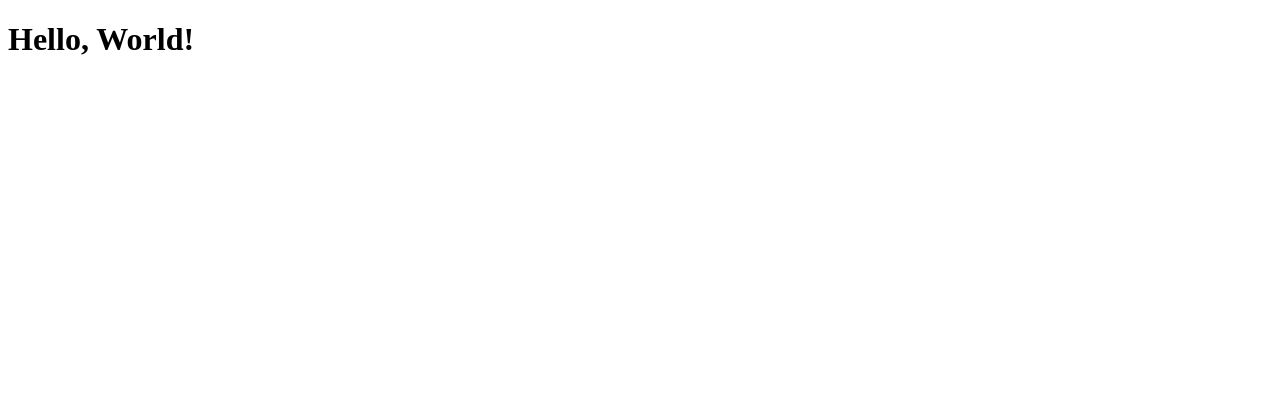
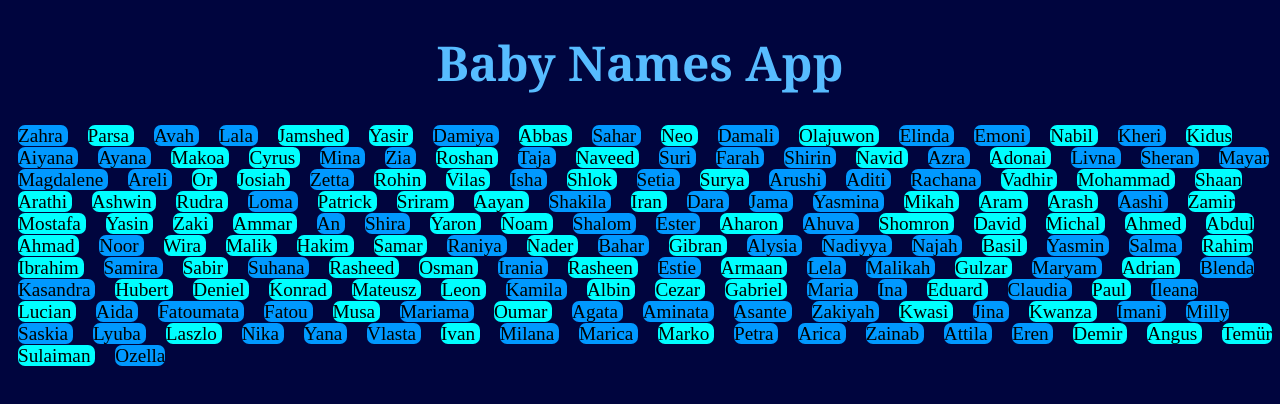
Before and after one commit to danivoro/baby-names-react-app, a React (Create React App) app: page / in a window 1280 px wide. Shown: the top 404 px of the page. Built offline with nearby package versions, Linux system fonts and the light colour scheme; the HTML template or start-up script is replaced by a standard one.

Commit message:
first part finished: displaying names

```diff
--- /dev/null
+++ b/src/App.css
@@ -0,0 +1,29 @@
+body {
+    background-color: #00053e;
+  }
+
+.girl {
+    background-color: rgb(0, 153, 255);
+    margin: 10px;
+    border-radius: 7px;
+  }
+
+  .boy {
+    background-color: aqua;
+    margin: 10px;
+    border-radius: 7px;
+  }
+
+  span {
+    font-size: 1.2rem;
+    margin: 10px;
+  }
+
+  p {
+    color:rgb(87, 188, 255);
+    text-align: center;
+    font-weight: bold;
+    font-size: 3rem;
+    font-family: Cambria, Cochin, Georgia, Times, 'Times New Roman', serif;
+    margin: 30px;
+  }
--- a/src/App.tsx
+++ b/src/App.tsx
@@ -1,8 +1,27 @@
-import { greet } from "./utils/greet";
-import "./babyNamesData.json";
+import namesData from "./babyNamesData.json";
+import "./App.css"
 
 function App(): JSX.Element {
-  return <h1>{greet("World")}</h1>;
+
+  const classForNames = (gender: string) => {
+    if (gender === 'f'){
+      return 'girl'
+    } else {
+      return 'boy'
+    }
+  }
+
+  return(
+    <div>
+      <p>Baby Names App</p>
+
+      {namesData.map((item, index) => (
+        <span className={classForNames(item.sex)} key={index}>{item.name} </span>
+    ))
+    }
+   </div>
+  )
+
 }
 
 export default App;
```
